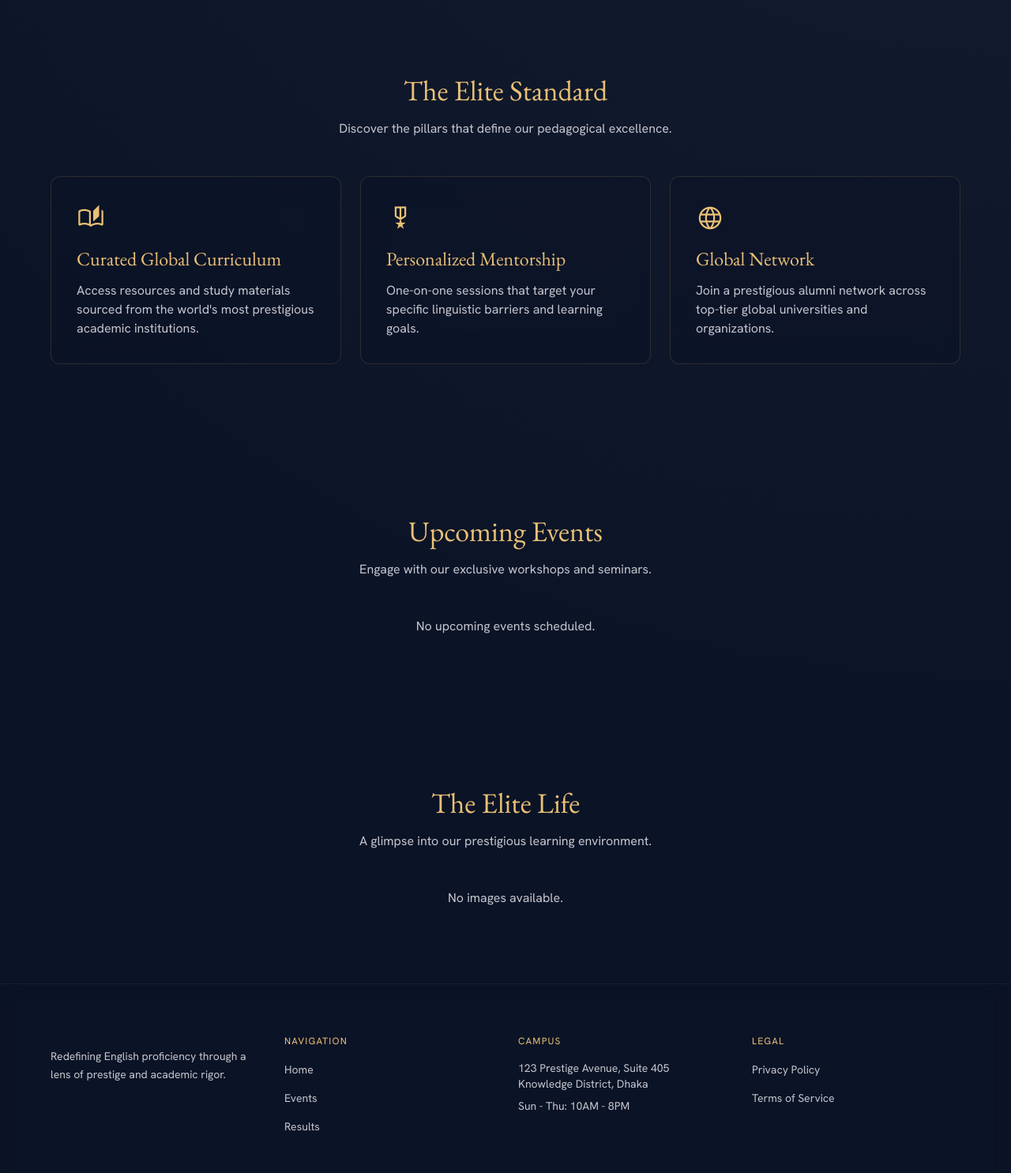
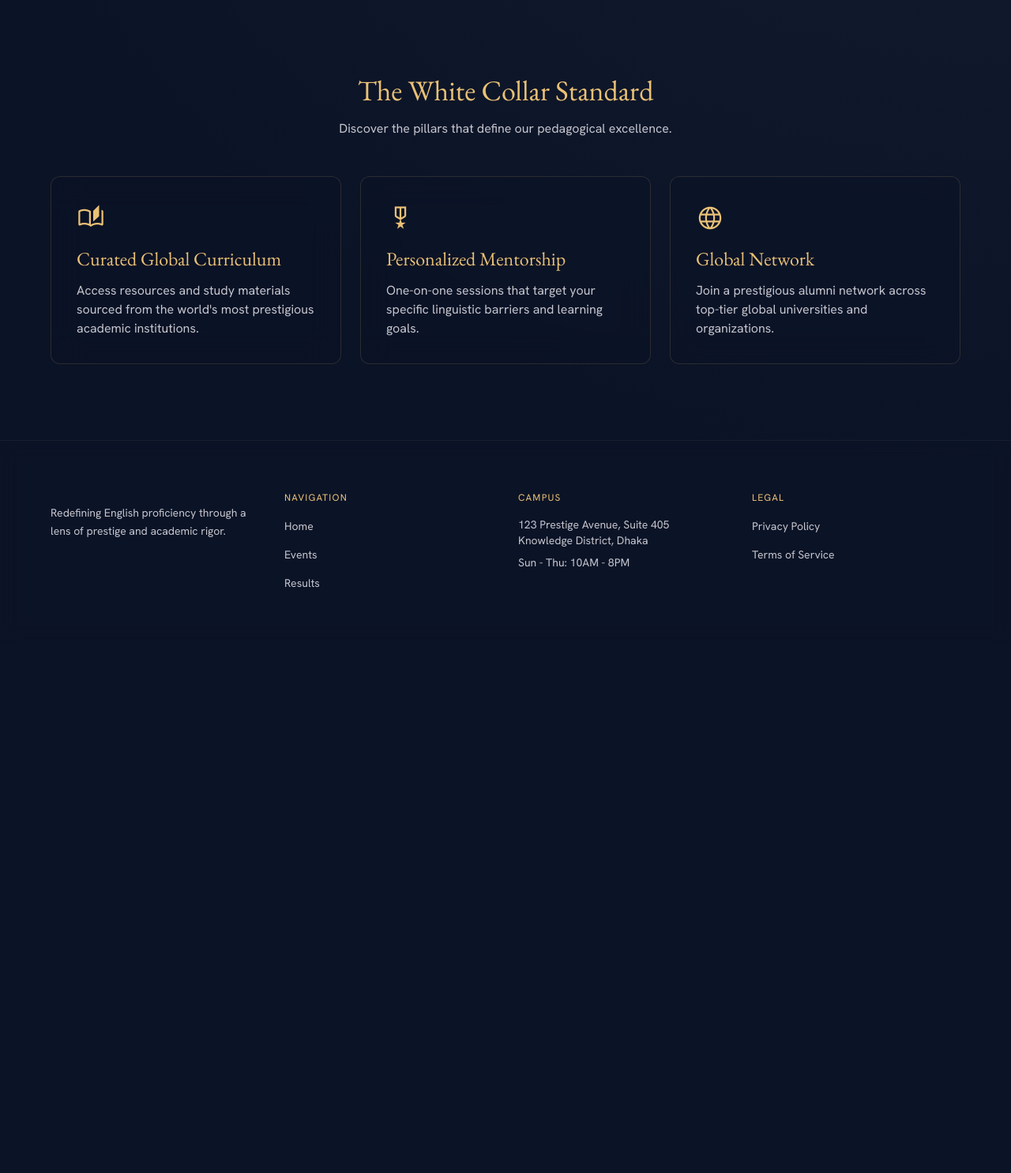
Before and after one commit to taw-ssif26/WhiteCollar, a Django app: template core/templates/core/front_page.html in a window 1280 px wide. Shown: the part 881-2366 px from the top of the page at 79% size. After the commit the page ends 1625 px from the top, so only its background shows below. Run offline with Django 5.2, Linux system fonts and the light colour scheme; the template is opened without the code that fills it, so the values that code supplies are empty; some libraries are stand-ins or nearby versions.

Commit message:
Update front_page.html

```diff
--- a/core/templates/core/front_page.html
+++ b/core/templates/core/front_page.html
@@ -1,16 +1,23 @@
 {% extends 'core/base.html' %}
+{% load static %}
 
 {% block title %}Home{% endblock %}
 
 {% block content %}
-<!-- Hero Section -->
+<!-- Hero Section with Particles -->
 <section class="relative min-h-[600px] md:min-h-[800px] flex items-center justify-center overflow-hidden px-4 md:px-12 lg:px-16">
-    <div class="absolute inset-0 z-0">
-        <div class="w-full h-full bg-cover bg-center"
-             style="background-image: url('/static/images/hero-bg.jpg'); opacity: 0.3;">
+    <!-- ✅ Particles Container -->
+    <div class="particles-container"
+         data-count="60"
+         data-color="#e9c176"
+         data-speed="0.3"
+         data-size="2.5"
+         data-opacity="0.6"
+         data-connected="true">
     </div>
-        <div class="absolute inset-0 bg-gradient-to-b from-background/80 via-background/60 to-background/90"></div>
-    </div>
+
+    <div class="absolute inset-0 z-0 bg-gradient-to-b from-background/80 via-background/60 to-background/90"></div>
+
     <div class="relative z-10 max-w-4xl text-center">
         <div class="inline-block px-4 py-1.5 mb-6 border border-secondary/40 rounded-full bg-secondary/10 backdrop-blur-md">
             <span class="font-label-caps text-xs text-secondary tracking-[0.2em]">Excellence in Linguistics</span>
@@ -19,7 +26,7 @@
             Master the Language of Global Influence
         </h1>
         <p class="text-on-surface-variant text-base md:text-lg mb-8 max-w-2xl mx-auto leading-relaxed">
-            White Collar Coaching provides an unparalleled educational experience designed for the visionaries of tomorrow.
+            White Collar provides an unparalleled educational experience designed for the visionaries of tomorrow.
             Through curated curricula, personalized mentorship from industry leaders, and a commitment to academic rigor,
             we transform students into articulate leaders.
         </p>
@@ -36,10 +43,20 @@
     </div>
 </section>
 
-<!-- Highlights -->
-<section id="highlights" class="py-16 md:py-24 px-4 md:px-12 lg:px-16 max-w-7xl mx-auto">
+<!-- Highlights Section with Particles -->
+<section id="highlights" class="relative py-16 md:py-24 px-4 md:px-12 lg:px-16 max-w-7xl mx-auto">
+    <div class="particles-container"
+         data-count="30"
+         data-color="#c5a059"
+         data-speed="0.2"
+         data-size="1.5"
+         data-opacity="0.3"
+         data-connected="false">
+    </div>
+
+    <div class="relative z-10">
         <div class="text-center mb-12">
-        <h2 class="font-display-lg text-3xl md:text-4xl text-secondary mb-4 font-['EB_Garamond']">The Elite Standard</h2>
+            <h2 class="font-display-lg text-3xl md:text-4xl text-secondary mb-4 font-['EB_Garamond']">The White Collar Standard</h2>
             <p class="text-on-surface-variant max-w-lg mx-auto">Discover the pillars that define our pedagogical excellence.</p>
         </div>
         <div class="grid grid-cols-1 md:grid-cols-2 lg:grid-cols-3 gap-6">
@@ -59,49 +76,6 @@
                 <p class="text-on-surface-variant">Join a prestigious alumni network across top-tier global universities and organizations.</p>
             </div>
         </div>
-</section>
-
-<!-- Events Preview -->
-<section class="py-16 md:py-24 px-4 md:px-12 lg:px-16 max-w-7xl mx-auto bg-surface-container-low/30">
-    <div class="text-center mb-12">
-        <h2 class="font-display-lg text-3xl md:text-4xl text-secondary mb-4 font-['EB_Garamond']">Upcoming Events</h2>
-        <p class="text-on-surface-variant">Engage with our exclusive workshops and seminars.</p>
-    </div>
-    <div class="grid grid-cols-1 md:grid-cols-3 gap-6">
-        {% for event in events %}
-        <div class="glass-card rounded-xl overflow-hidden group">
-            {% if event.image %}
-            <div class="h-48 overflow-hidden">
-                <img src="{{ event.image.url }}" alt="{{ event.title }}" class="w-full h-full object-cover transition-transform duration-500 group-hover:scale-110">
-            </div>
-            {% endif %}
-            <div class="p-6">
-                <div class="text-on-surface-variant text-xs">{{ event.date|date:"F d, Y" }}</div>
-                <h4 class="font-headline-md text-xl text-on-surface mt-2 group-hover:text-secondary transition-colors">{{ event.title }}</h4>
-                <p class="text-on-surface-variant text-sm mt-2">{{ event.description|truncatewords:15|safe }}</p>
-                <a href="{% url 'events_view' %}" class="text-secondary text-sm hover:underline mt-4 inline-block">View Details →</a>
-            </div>
-        </div>
-        {% empty %}
-        <p class="text-on-surface-variant col-span-full text-center">No upcoming events scheduled.</p>
-        {% endfor %}
-    </div>
-</section>
-
-<!-- Gallery Preview -->
-<section class="py-16 md:py-24 px-4 md:px-12 lg:px-16 max-w-7xl mx-auto">
-    <div class="text-center mb-12">
-        <h2 class="font-display-lg text-3xl md:text-4xl text-secondary mb-4 font-['EB_Garamond']">The Elite Life</h2>
-        <p class="text-on-surface-variant">A glimpse into our prestigious learning environment.</p>
-    </div>
-    <div class="grid grid-cols-2 md:grid-cols-3 gap-4">
-        {% for image in gallery %}
-        <div class="glass-card p-2 rounded-xl overflow-hidden group">
-            <img src="{{ image.image.url }}" alt="{{ image.title }}" class="w-full h-48 object-cover transition-transform duration-500 group-hover:scale-105 rounded-lg">
-        </div>
-        {% empty %}
-        <p class="text-on-surface-variant col-span-full text-center">No images available.</p>
-        {% endfor %}
     </div>
 </section>
 {% endblock %}
```
Lines whose indentation alone changed are shown as unchanged.
